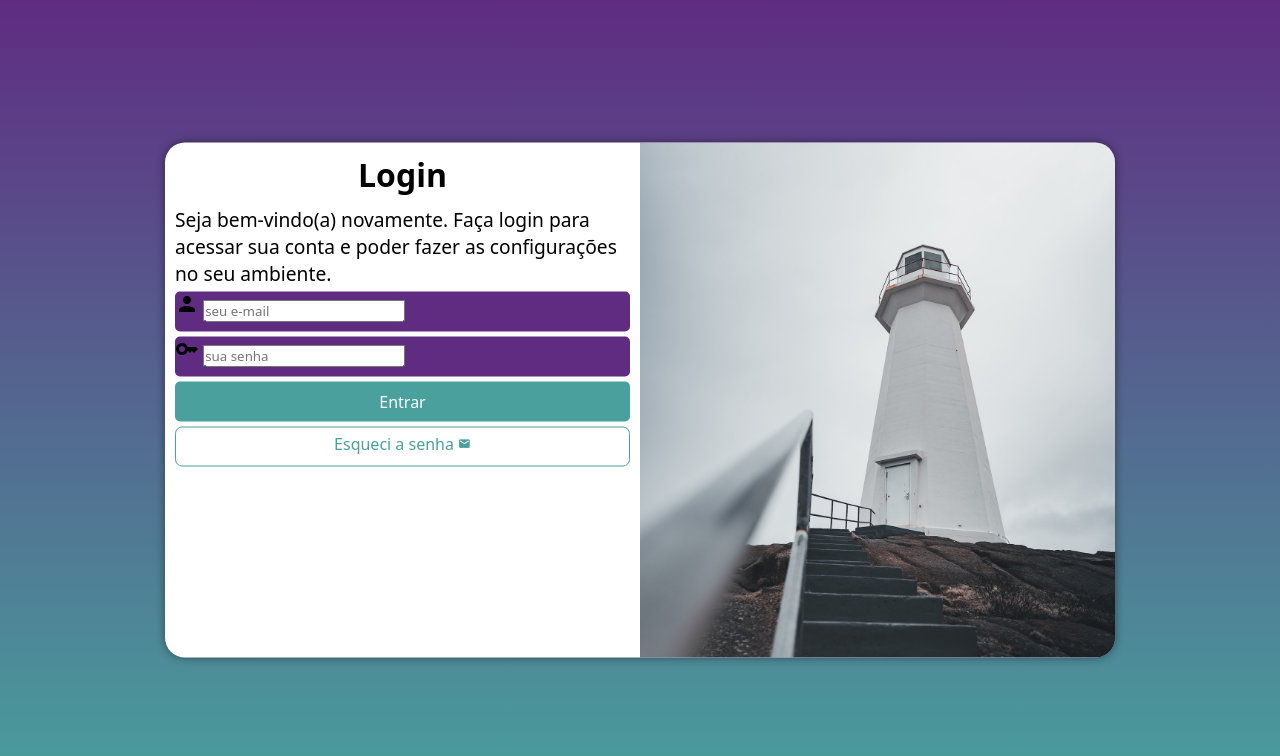
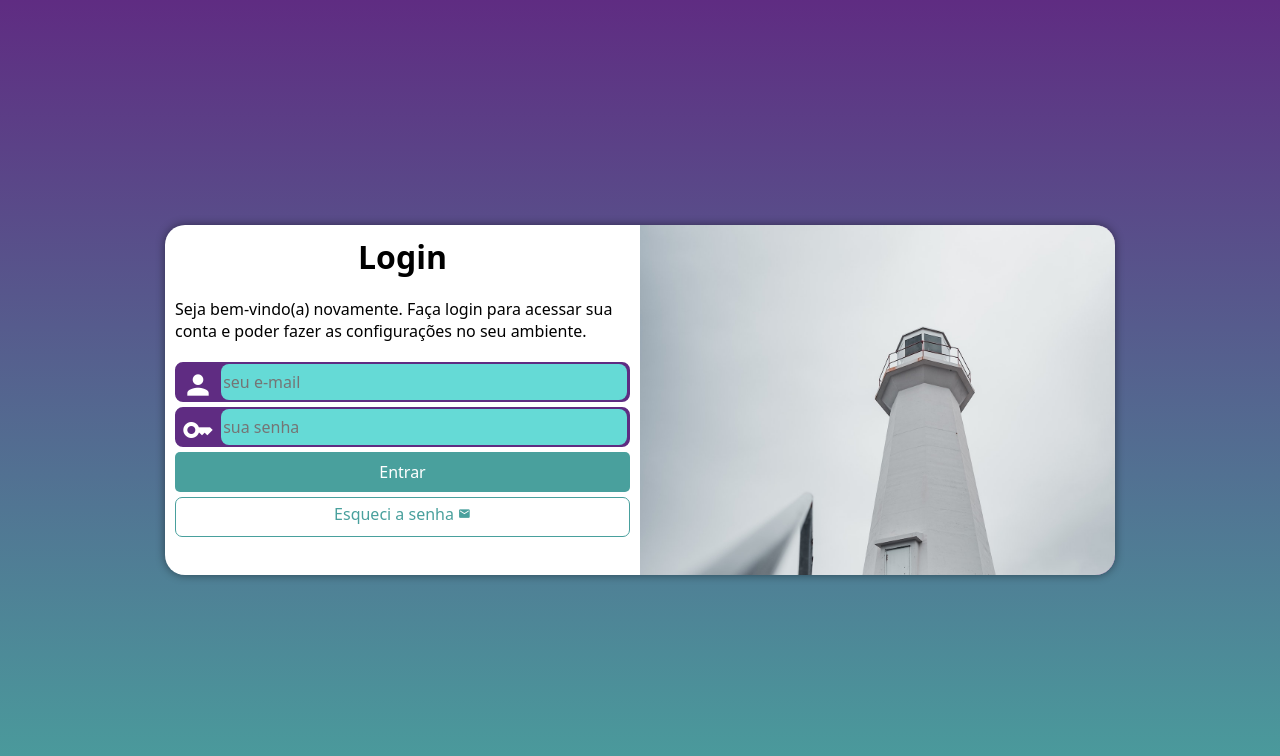
Before and after one commit to luana-karlla/projeto-login, a plain HTML site: page index.html in a window 1280 px wide. Drawn offline with Linux system fonts and the light colour scheme.

Commit message:
Projeto Tela Login finalizado

```diff
--- a/estilos/media-query.css
+++ b/estilos/media-query.css
@@ -4,12 +4,13 @@
 /*a cor gradiente nao faz para mobile uma vez que exige muito processamento*/
 
 @media screen and (min-width: 768px) and (max-width: 992px)
-{
+{/*configuracao para tablet*/
     body{
         background-image: linear-gradient(to top, #49a09d, #5f2c82) ;
     }
     section#login{
         width: 80vw;
+        height: 280px;
     }
     section#login > div#imagem{
         float: left;
@@ -21,12 +22,13 @@
         width: 70%;
     }
 }
-@media screen and (min-width: 992px){
+@media screen and (min-width: 992px){ /*configurações para desktop*/
     body{
         background-image: linear-gradient(to top, #49a09d, #5f2c82) ;
     }
     section#login{
         width: 950px;
+        height: 350px;
     }
     section#login > div#imagem{
         float: right;
@@ -42,6 +44,7 @@
 
     }
     div#formulario > p{
-        font-size: 1.2em;
+        font-size: 1em;
+        margin: 20px 0px;
     }
 }
--- a/estilos/style.css
+++ b/estilos/style.css
@@ -58,14 +58,36 @@ div#formulario > h1{
 }
 form > div.campo{
     background-color: #5f2c82;
+    border: 2px solid #5f2c82;
     display: block;
     width: 100%;
     height: 40px;
-    border-radius: 5px;
+    border-radius: 8px;
     margin: 5px 0px;
 }
 div.campo > label{
     display: none;
+}
+div.campo > span{
+    color: white;
+    /*background-color: black;*/
+    font-size: 2em;
+    width: 40px;
+    padding: 5px;
+}
+div.campo > input{
+    background-color: #65dad6;
+    font-size: 1em;
+    width: calc(100% - 45px);
+    transform: translateY(-13px);
+    height: 100%;
+    border: none;
+    border-radius: 8px;
+    padding: 2px;
+}
+div.campo > input:focus-within{
+    background-color: white;
+    border: none;
 }
 div#formulario > p{
     font-size: 0.8em;
```
